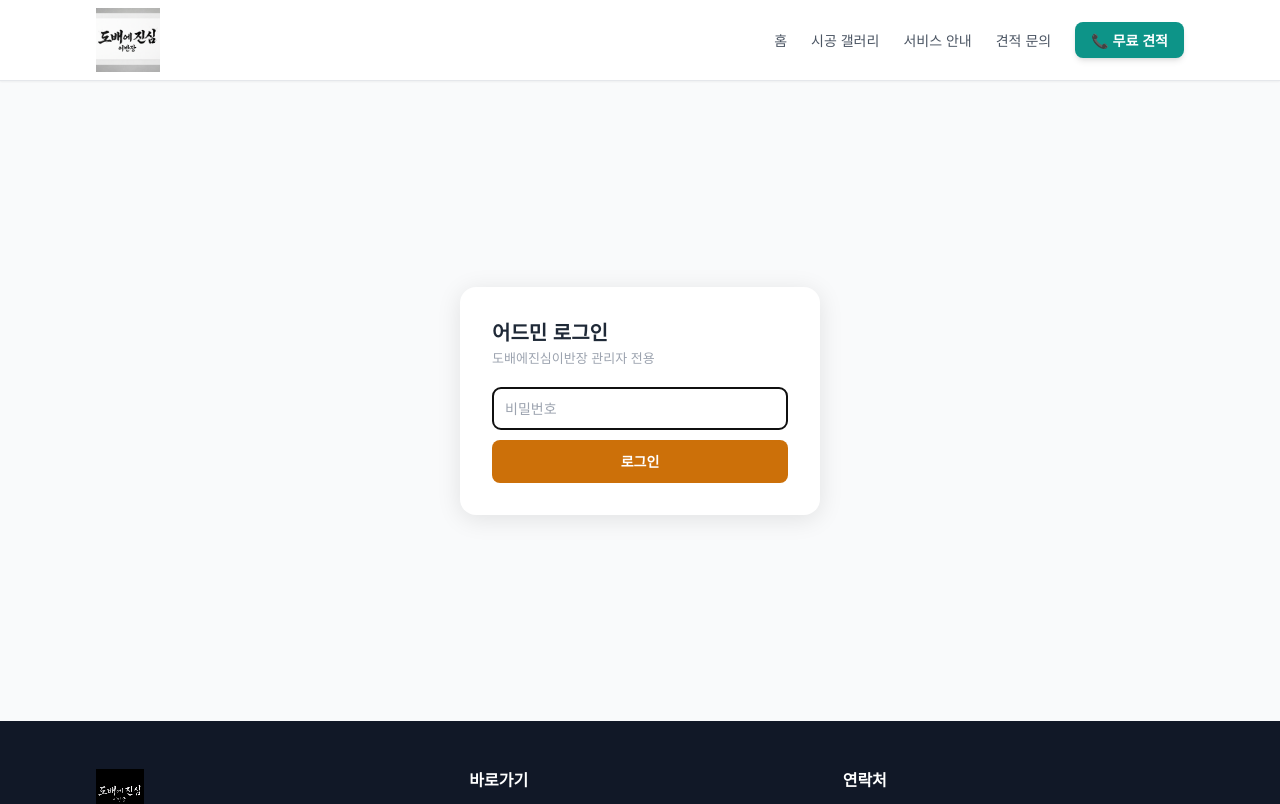
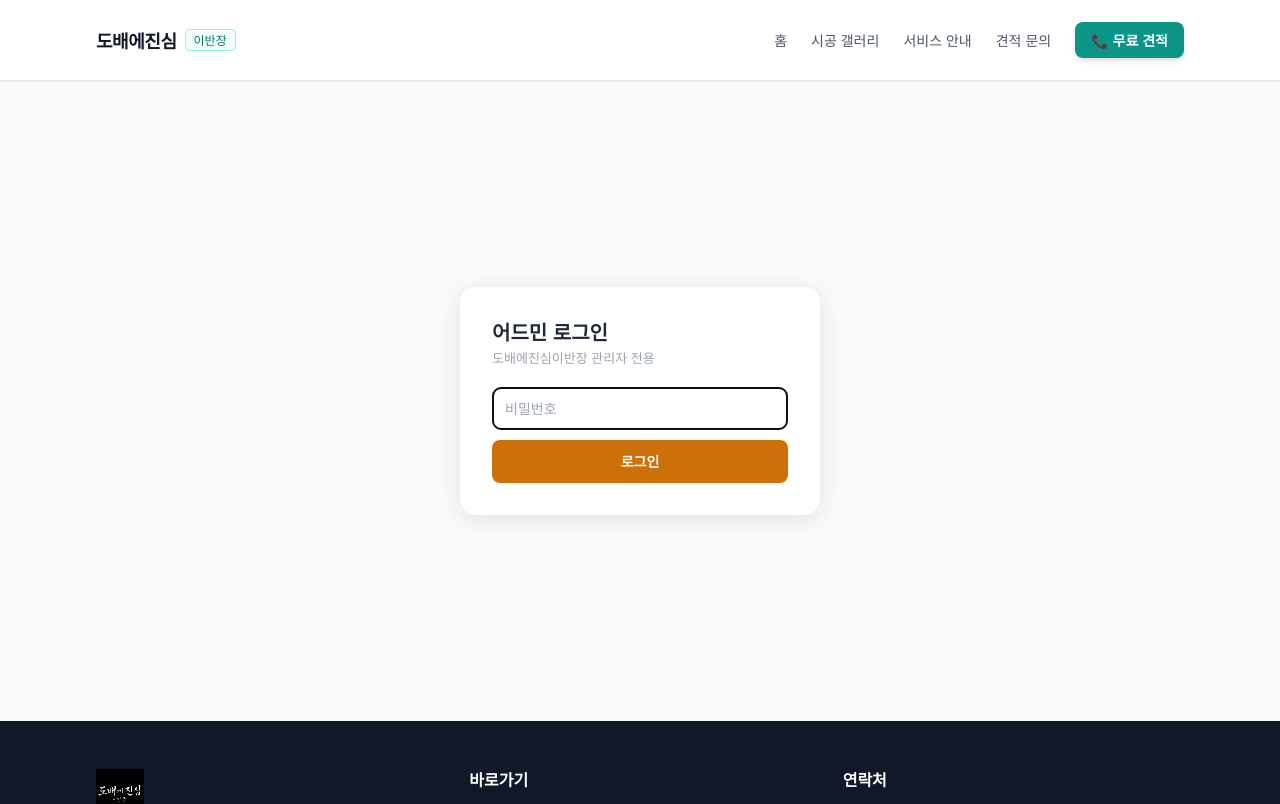
Before and after one commit to imtinakim79/dobae-seriously, a Next.js app: page /admin in a window 1280 px wide. Shown: the top 804 px of the page. Built offline with nearby package versions, Linux system fonts and the light colour scheme.

Commit message:
design: 헤더 텍스트로 교체, 로고 풀필, 서브텍스트 개선

```diff
--- a/app/page.tsx
+++ b/app/page.tsx
@@ -50,26 +50,36 @@ export default function HomePage() {
       {/* ── HERO ── */}
       <section className="flex flex-col md:flex-row min-h-[460px]">
 
-        {/* 왼쪽: 로고 패널 (크림) */}
-        <div className="md:w-[42%] bg-[#f5f2ec] flex flex-col items-center justify-center px-8 py-14 gap-6">
-          {/* 로고 프레임 */}
-          <div className="border border-[#c8c0b0] bg-white px-10 py-8 shadow-md flex flex-col items-center">
-            <Image
-              src="/logo.png"
-              alt="도배에 진심 이반장"
-              width={280}
-              height={110}
-              className="w-52 md:w-64 h-auto mix-blend-multiply"
-              priority
-            />
-            <span className="text-[11px] tracking-[0.3em] text-[#b0a898] mt-4 uppercase">
-              도배에 진심 · 이반장
-            </span>
+        {/* 왼쪽: 로고 패널 — 풀 필 */}
+        <div className="md:w-[42%] bg-[#f5f2ec] relative flex flex-col items-center justify-center px-10 py-16 overflow-hidden">
+          {/* 배경 텍스처 장식 */}
+          <div className="absolute inset-0 opacity-[0.04]"
+            style={{ backgroundImage: 'repeating-linear-gradient(45deg, #000 0, #000 1px, transparent 0, transparent 50%)', backgroundSize: '12px 12px' }} />
+
+          {/* 로고 — 풀 사이즈, 테두리 없음 */}
+          <Image
+            src="/logo.png"
+            alt="도배에 진심 이반장"
+            width={400}
+            height={160}
+            className="w-full max-w-[320px] md:max-w-[360px] h-auto mix-blend-multiply relative z-10"
+            priority
+          />
+
+          {/* 서브텍스트 — 디자인 강화 */}
+          <div className="relative z-10 mt-8 flex flex-col items-center gap-2">
+            <div className="flex items-center gap-3">
+              <div className="h-px w-10 bg-[#b0a898]" />
+              <span className="text-sm font-semibold tracking-[0.25em] text-[#6b6460] uppercase">Seoul · Incheon · Gyeonggi</span>
+              <div className="h-px w-10 bg-[#b0a898]" />
+            </div>
+            <p className="text-base font-bold text-[#3a3330] tracking-[0.15em]">도배 전문 · 직접 시공</p>
           </div>
+
           {/* 서비스 태그 */}
-          <div className="flex flex-wrap gap-2 justify-center">
+          <div className="relative z-10 flex flex-wrap gap-2 justify-center mt-6">
             {['#아파트도배', '#원룸도배', '#빌라도배', '#고시원도배', '#실크벽지'].map((tag) => (
-              <span key={tag} className="text-[11px] text-[#9c9488] bg-[#ede9e2] px-3 py-1 rounded-full">
+              <span key={tag} className="text-xs text-[#9c9488] bg-[#e8e3db] px-3 py-1 rounded-full font-medium">
                 {tag}
               </span>
             ))}
--- a/components/Header.tsx
+++ b/components/Header.tsx
@@ -1,7 +1,6 @@
 'use client';
 
 import Link from 'next/link';
-import Image from 'next/image';
 import { useState } from 'react';
 
 const navLinks = [
@@ -19,15 +18,13 @@ export default function Header() {
       <nav className="max-w-6xl mx-auto px-4 sm:px-6 lg:px-8">
         <div className="flex items-center justify-between h-20">
           {/* Logo */}
-          <Link href="/" className="flex items-center group">
-            <Image
-              src="/logo.png"
-              alt="도배에 진심 이반장"
-              width={220}
-              height={80}
-              className="h-16 w-auto object-contain"
-              priority
-            />
+          <Link href="/" className="flex items-center gap-2 group">
+            <span className="text-lg font-bold text-gray-900 tracking-tight group-hover:text-brand-700 transition-colors">
+              도배에진심
+            </span>
+            <span className="text-xs font-medium text-brand-700 bg-brand-50 border border-brand-200 px-2 py-0.5 rounded">
+              이반장
+            </span>
           </Link>
 
           {/* Desktop Nav */}
```
